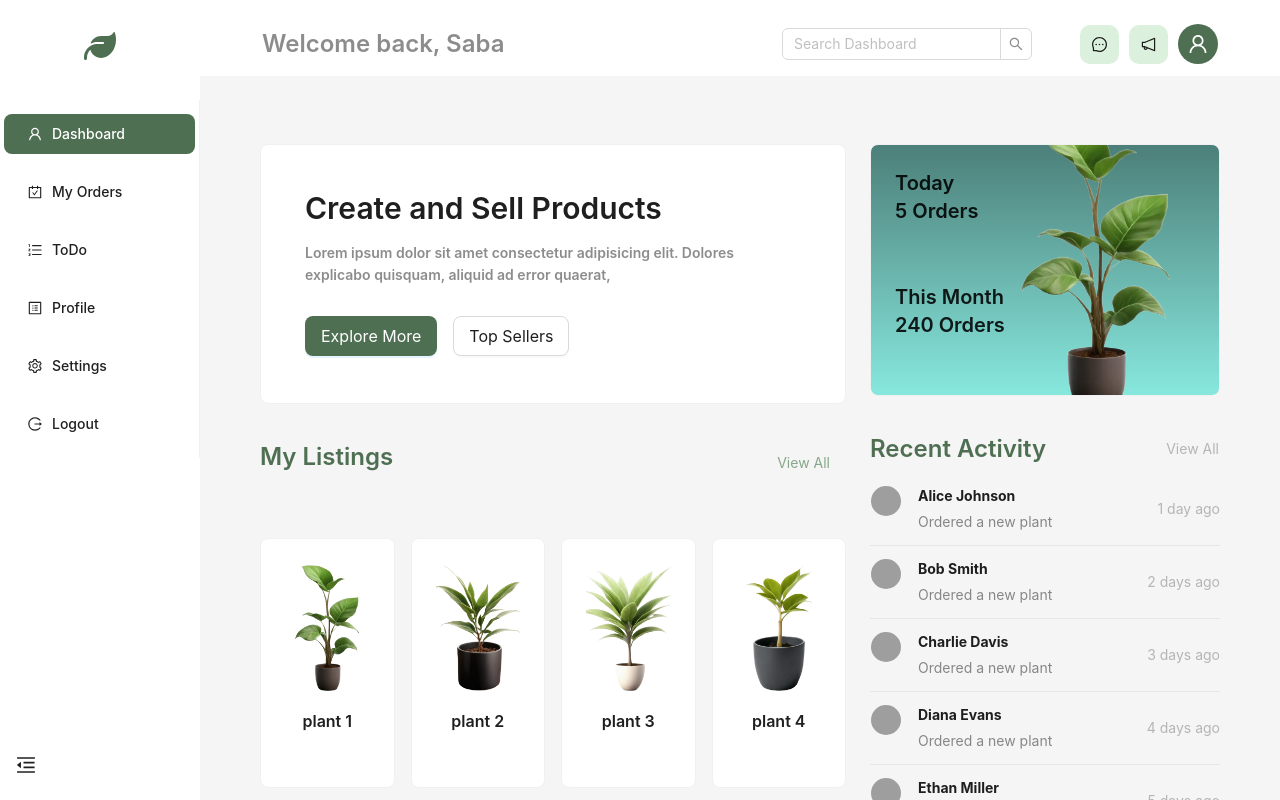
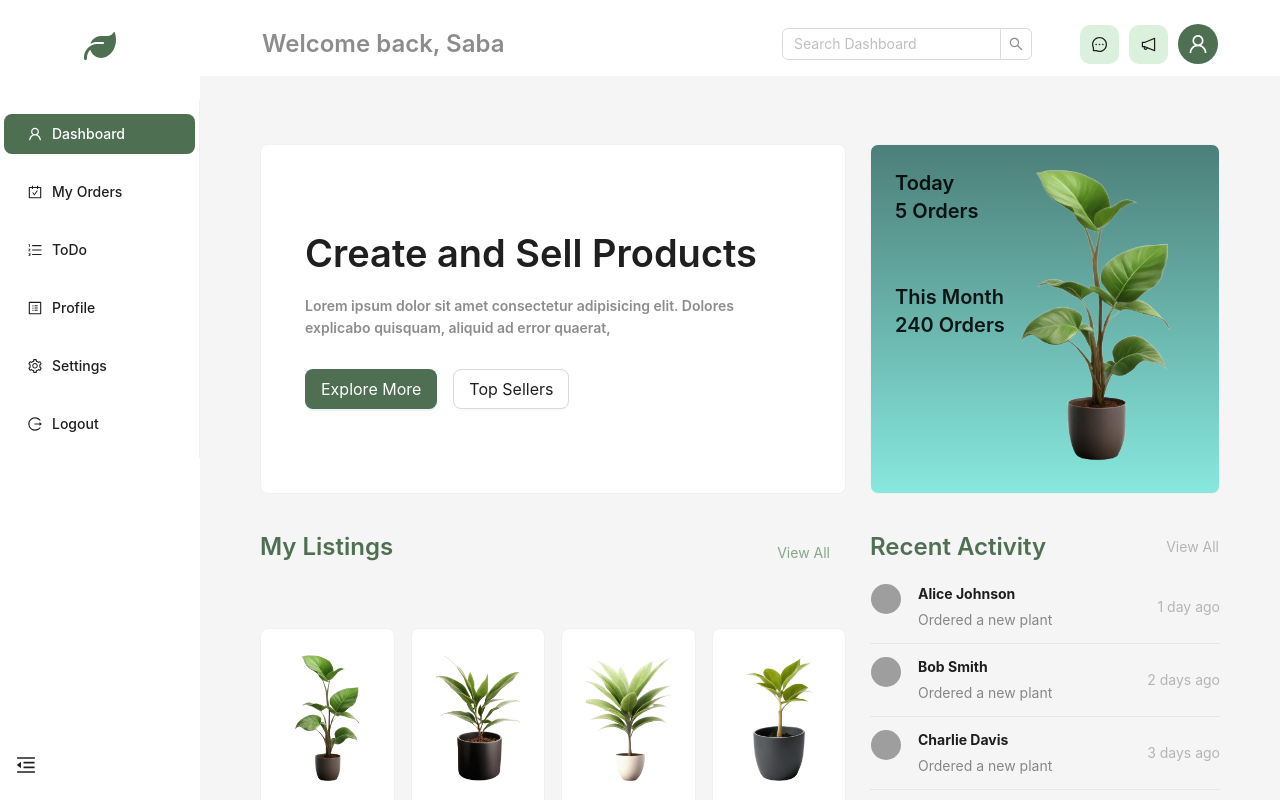
Before and after one commit to saba-ramezani/plant-dashboard, a React (Vite) app: page / in a window 1280 px wide. Shown: the top 800 px of the page. Built offline with nearby package versions, Linux system fonts and the light colour scheme; grey boxes are pictures that could not be loaded.

Commit message:
made banner and contentSidebar responsive

```diff
--- a/src/App.jsx
+++ b/src/App.jsx
@@ -12,13 +12,12 @@ const { useBreakpoint } = Grid;
 
 const App = () => {
   const [collapsed, setCollapsed] = useState(false);
-  const screens = useBreakpoint(); // <-- responsive breakpoint state
+  const screens = useBreakpoint();
 
-  const isMobile = !screens.md; // true if screen < 768px
+  const isMobile = !screens.lg;
 
   return (
     <Layout style={{ minHeight: '100vh' }}>
-      {/* Sider becomes collapsible on small screens */}
       <Sider
         theme="light"
         trigger={null}
--- a/src/components/Banner/Banner.jsx
+++ b/src/components/Banner/Banner.jsx
@@ -1,11 +1,11 @@
 import { Button, Card, Flex, Typography } from 'antd'
 
-const Banner = ({ isMobile }) => {
+const Banner = ({ isMobile, isBetweenMdAndLg }) => {
   return (
-    <Card style={{ height: isMobile ? 'auto' : 260, padding: 20 }}>
+    <Card style={{ height: isMobile ? 'auto' : '350px', display: 'flex', alignItems: 'center', justifyContent: 'center', padding: 20 }}>
       <Flex vertical gap="30px">
         <Flex vertical align="flex-start">
-          <Typography.Title level={isMobile ? 3 : 2} strong>
+          <Typography.Title level={isMobile ? 3 : isBetweenMdAndLg ? 2 : 1} strong>
             Create and Sell Products
           </Typography.Title>
           <Typography.Text type="secondary" strong>
--- a/src/components/ContentSidebar/ContentSidebar.jsx
+++ b/src/components/ContentSidebar/ContentSidebar.jsx
@@ -4,8 +4,8 @@ import { plant1 } from "../../assets"
 const ContentSidebar = ({ isMobile }) => {
   return (
     <div>
-      <Card className="card" style={{ position: 'relative', overflow: 'hidden' }}>
-        <Flex vertical gap="large">
+      <Card className="card" style={{ position: 'relative', overflow: 'hidden', height: '350px' }}>
+        <Flex vertical gap="large" justify="center">
           <Typography.Title level={4} strong>
             Today <br /> 5 Orders
           </Typography.Title>
@@ -21,7 +21,7 @@ const ContentSidebar = ({ isMobile }) => {
             alt="plant"
             style={{
               position: 'absolute',
-              bottom: -50,
+              bottom: -100,
               left: '50px',
               height: '300px',
               width: 'auto',
--- a/src/components/MainContent/MainContent.jsx
+++ b/src/components/MainContent/MainContent.jsx
@@ -9,11 +9,12 @@ const { useBreakpoint } = Grid;
 const MainContent = () => {
   const screens = useBreakpoint();
   const isMobile = !screens.md;
+  const isBetweenMdAndLg = screens.md & !screens.lg;
 
   return (
     <div style={{ flex: 1 }}>
       <Flex vertical gap="2.3rem">
-        <Banner isMobile={isMobile} />
+        <Banner isMobile={isMobile} isBetweenMdAndLg={isBetweenMdAndLg} />
         <ProductsList isMobile={isMobile} />
         <SellersList isMobile={isMobile} />
       </Flex>
--- a/src/components/SideContent/SideContent.jsx
+++ b/src/components/SideContent/SideContent.jsx
@@ -6,7 +6,7 @@ const { useBreakpoint } = Grid;
 
 const SideContent = () => {
   const screens = useBreakpoint();
-  const isMobile = !screens.md;
+  const isMobile = !screens.lg;
 
   return (
     <Flex vertical gap="2.3rem" style={{ width: isMobile ? '100%' : 350 }}>
```
